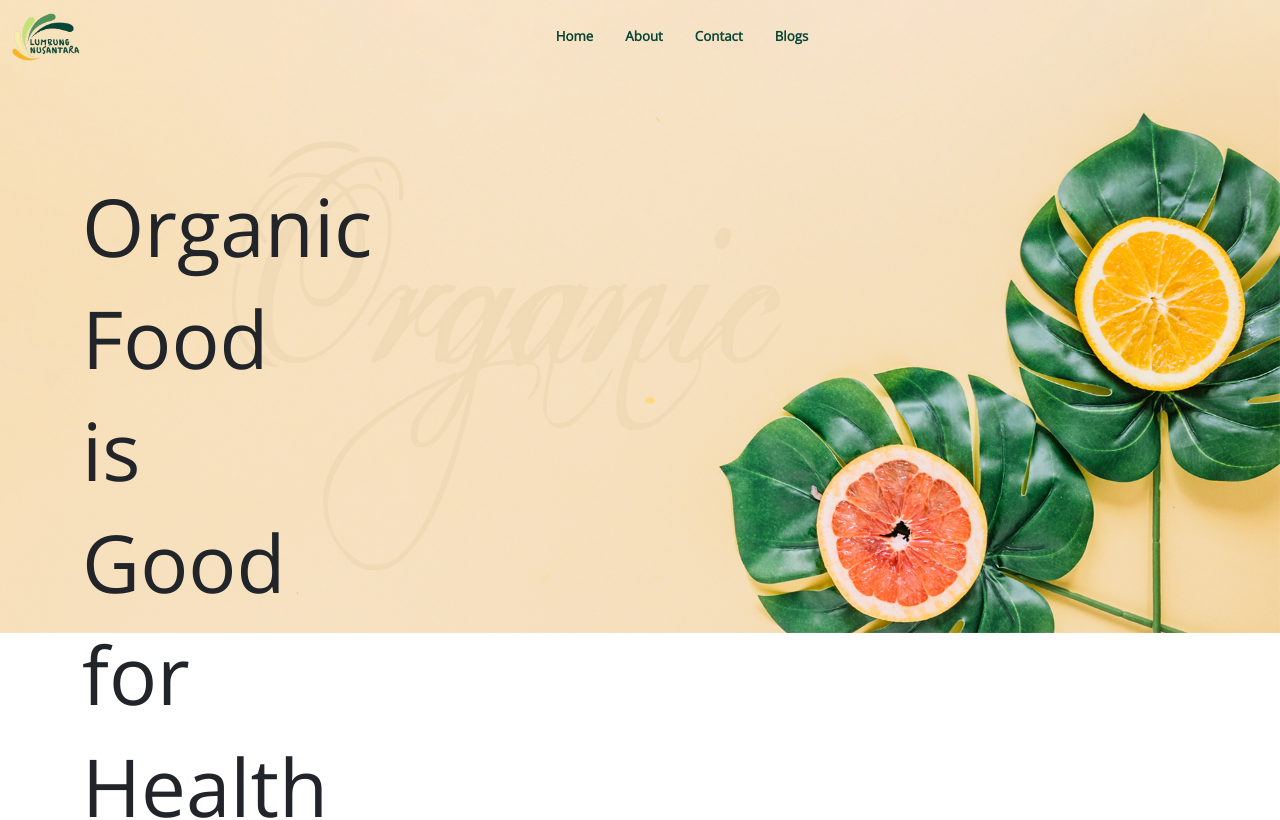
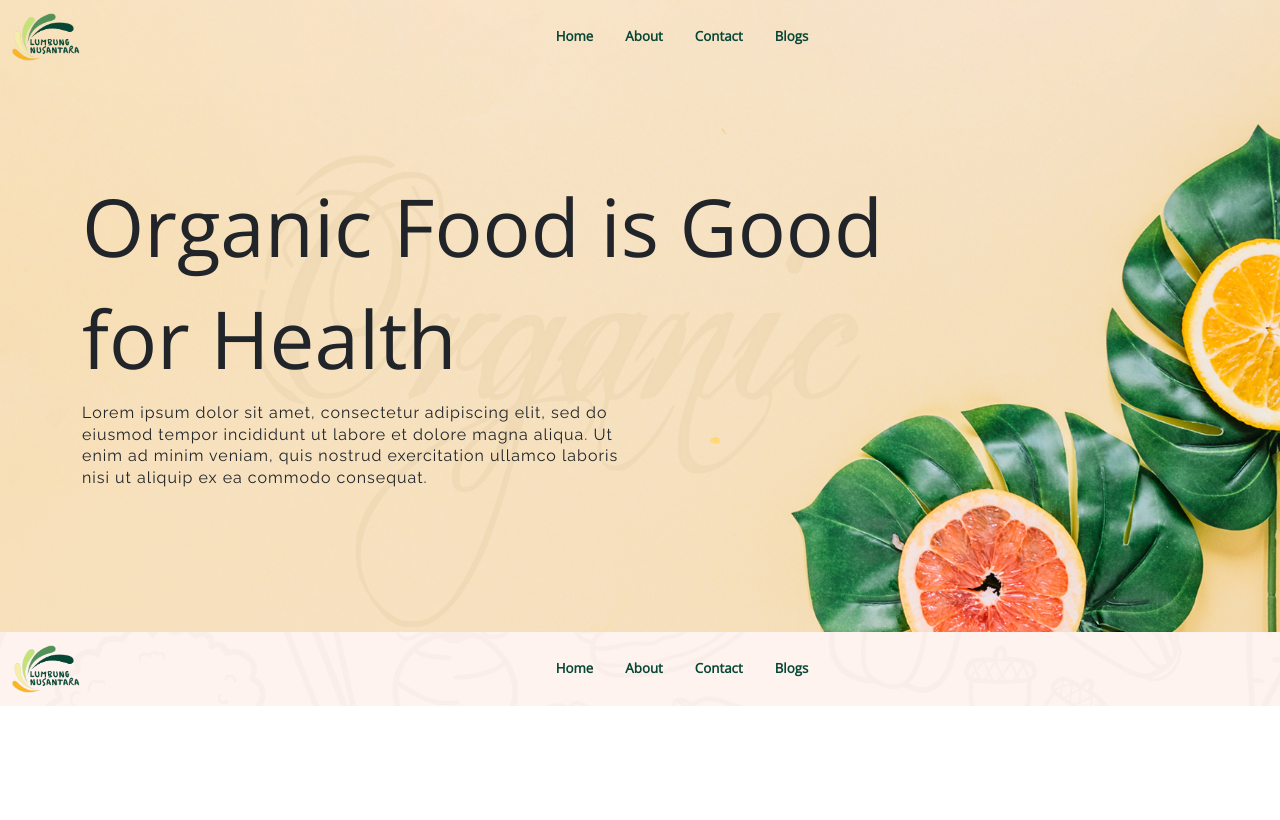
Before and after one commit to Lumbung-Nusantara/landing-page, a Svelte app: page / in a window 1280 px wide. Shown: the top 820 px of the page. Built offline with nearby package versions, Linux system fonts and the light colour scheme.

Commit message:
add hero

```diff
--- a/src/lib/hero.svelte
+++ b/src/lib/hero.svelte
@@ -1,3 +1,9 @@
+<script>
+    import Navbar from './navbar.svelte';
+</script>
+
+<div class="bg-hero pb-5">
+    <Navbar />
     <div class="container py-5">
         <div class="row mt-5">
           <div class="col-10 align-self-center">
@@ -5,12 +11,13 @@
           </div>
         </div>
         <div class="row mb-5">
-      <div class="col-6 align-self-center">
+          <div class="col-6 align-self-start">
             <p class="font-secondary text-start">
               Lorem ipsum dolor sit amet, consectetur adipiscing elit,
               sed do eiusmod tempor incididunt ut labore et dolore magna aliqua.
               Ut enim ad minim veniam, quis nostrud exercitation ullamco laboris nisi ut aliquip ex ea commodo consequat.
             </p>
+          </div>
         </div>
     </div>
 </div>
@@ -20,13 +27,20 @@
         font-size: 5rem;
         font-weight: 400;
         line-height: 1.4;
-        max-width: 14rem;
     }
 
     p {
-        max-width: 14rem;
-        margin: 1rem auto;
+        margin: 0rem 0;
         letter-spacing: 1px;
         line-height: 1.35;
     }
+
+    .bg-hero{
+        text-align: center;
+        margin: 0 auto;
+        background-image: url("/assets/slider1.jpg");
+        background-repeat: no-repeat;
+        background-size: 110% auto;
+        background-position: fixed;
+    }
 </style>
--- a/src/page/landing.svelte
+++ b/src/page/landing.svelte
@@ -1,27 +1,11 @@
 <script>
-  import Navbar from '../lib/navbar.svelte';
+  // import Navbar from '../lib/navbar.svelte';
   import Hero from '../lib/hero.svelte';
   import About from '../lib/about.svelte';
 </script>
 
 <main>
-  <Navbar />
+  <!-- <Navbar /> -->
   <Hero />
   <About />
 </main>
-
-<style>
-  :root {
-    font-family: -apple-system, BlinkMacSystemFont, 'Segoe UI', Roboto, Oxygen,
-      Ubuntu, Cantarell, 'Open Sans', 'Helvetica Neue', sans-serif;
-  }
-
-  main {
-    text-align: center;
-    margin: 0 auto;
-    background-image: url("/assets/slider1.jpg");
-    background-repeat: no-repeat;
-    background-size: 100% auto;
-    background-position: fixed;
-  }
-</style>
```
Lines whose indentation alone changed are shown as unchanged.
